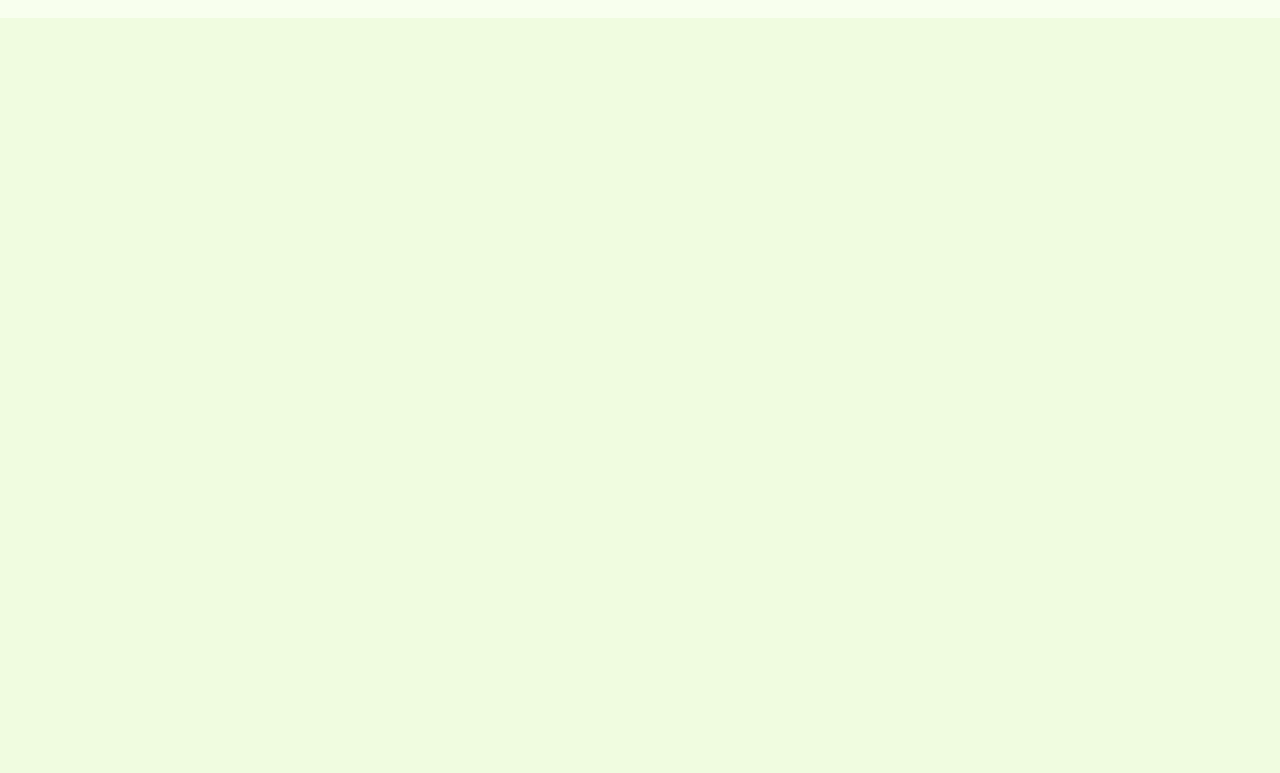
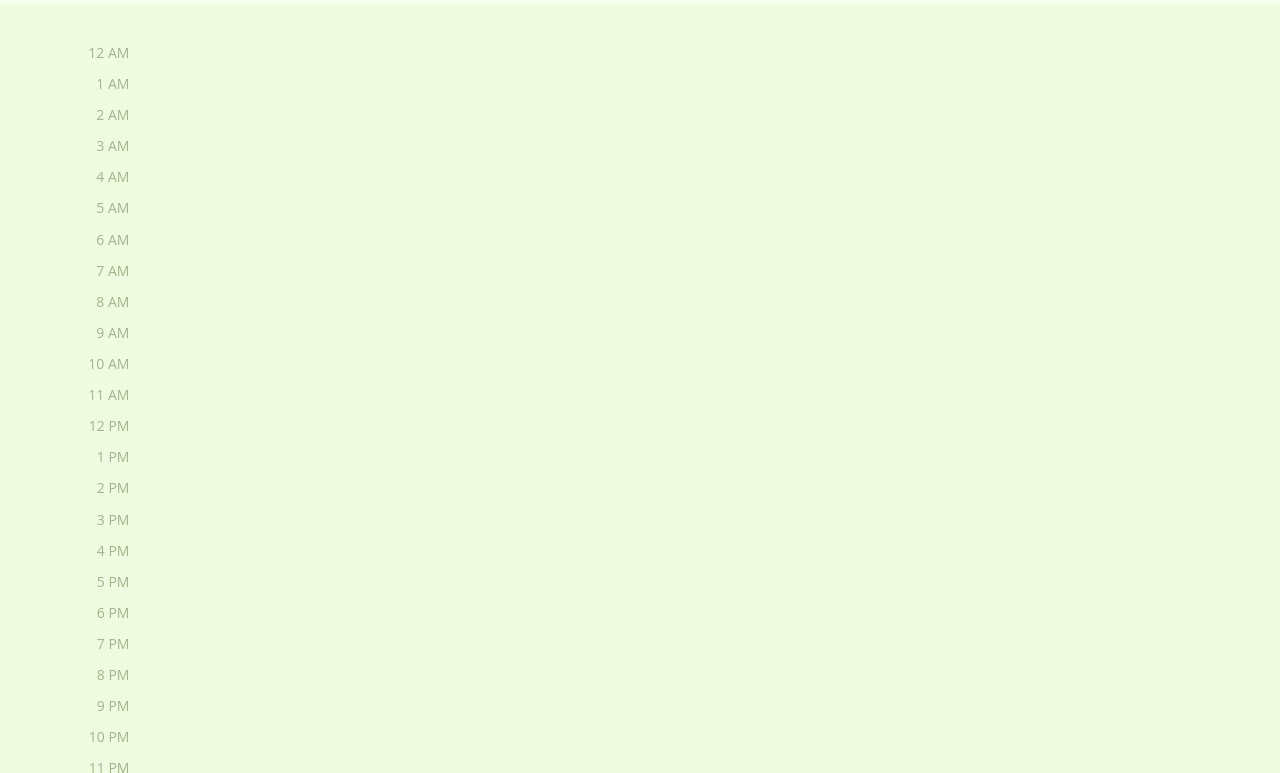
Before and after one commit to chrisamador/PLNR-Archive, a website: page src/index.html in a window 1280 px wide. Shown: the part 180-953 px from the top of the page. Before the commit the page ends 800 px from the top, so only its background shows below. Drawn offline with nearby package versions, Linux system fonts and the light colour scheme.

Commit message:
App process: new backbonejs views

```diff
--- a/src/index.html
+++ b/src/index.html
@@ -37,15 +37,12 @@
 	<div id="loading" class="loading"></div>
 
 	<script type="text/template" id="header__block--template">
-		<header class="header__block">
 			<div class="app-header__block">
 				<h1 style="display:inline-block;margin: 0;margin-right: 14px;">PLNR</h1>
 				<p style="display:inline-block;margin:0;">Plan your week, track your time.</p>
 			</div>
-		</header>
 	</script>
 	<script type="text/template" id="date-selector__block--template">
-		<div class="date-selector__block">
 			<div class="container">
 				<h5 class="date-selector__today">
 					<a href="#" class="date-selector__todaybtn">Today</a>
@@ -67,7 +64,6 @@
 					</a>
 				</div>
 			</div>
-		</div>
 	</script>
 
 
@@ -76,8 +72,13 @@
 			<div class="container">
 				<div class="row">
 					<div class="col-sm-12">
-						<div class="app-week-view__block" id="app-week-view__block">
-
+						<div class="app-week-view__block">
+							<div class="app-week-view__day-titles">
+							</div>
+							<div class="app-week-view__view-hours">
+							</div>
+							<div class="app-week-view__week-view">
+							</div>
 						</div>
 					</div>
 				</div>
--- a/src/js/app.js
+++ b/src/js/app.js
@@ -65,6 +65,10 @@ var Utility = {}
 
 Utility.template = function(id){
 	return _.template($('#'+id).html());
+}
+
+Utility.amountOfDays = function(start, end){
+	return Math.floor(moment.duration(start - end).asDays() + 1)
 }
 
 
@@ -145,23 +149,76 @@ PLNR.View.DateSelectorHeader = Backbone.View.extend({
 	}
 });
 
+PLNR.View.WeekDayTitles = Backbone.View.extend({
+	tagName: 'ul',
+	className: 'week-day-titles__block',
+	initialize: function(attr){
+		this.config = attr;
+	},
+	// html: _.template('<li class="week-day-titles__day <%= class.join(" ") %> "><h5 class="week-day-titles__heading"><%= title %</h5></li>'),
+	render: function(){
+		var Days;
+		console.log(this.config);
+
+		return this;
+	}
+})
 
 PLNR.View.AppCalWeekView = Backbone.View.extend({
-	className : 'app-cal-view__block',
+	className : 'cal-view__block',
 	daysToDisplay : 7,
+	tagName: 'main',
 	html: Utility.template('app-cal-view__block-template'),
+	initialize : function(attr){
+		var defaults = {
+			amountOfDays : 7,
+			amountOfHours : 24,
+			startDate : PLNR.APP.startDate(),
+			endDate: PLNR.APP.endDate()
+		};
+
+		this.config = _.extend(defaults,attr);
+
+	},
 	render : function (){
-		var block = this.$el.find('#app-week-view__block');
+		var dayTitles = new PLNR.View.WeekDayTitles(this.config);
+
+		// Setup the base markup
+		this.$el.html(this.html());
+
 		// Output the day-titles
+		this.$el.find('.app-week-view__day-titles')
+			.html(dayTitles.render().el);
 
 		// Output view-hours
+		this.$el.find('.app-week-view__view-hours').html(function(hours){
+			var html = ['<ul class="view-hours__block">'];
+
+			for(var i = 0; i < hours; i++){
+				html.push(function(i){
+					var time, suffix;
+					if(i === 0 || i === 12){
+						time = '12';
+						suffix = (i == 0) ? ' AM' : ' PM'
+					}else if(i > 12){
+						time = i - 12;
+						suffix = ' PM';
+					}else{
+						time = i;
+						suffix = ' AM';
+					}
+					return '<li class="view-hours__hour">'+ time + suffix +'</li>';
+				}(i));
+			}
+
+			html.push('</ul>');
+			return html.join('');
+		}(this.config.amountOfHours));
 
 		// Output the weekview
-		var daysToDisplay = this.daysToDisplay;
-		while(daysToDisplay){
-			console.log('print day');
-			daysToDisplay--;
-		}
+		this.$el.find('.app-week-view__week-view')
+			.html();
+
 		return this;
 	}
 })
@@ -169,7 +226,7 @@ PLNR.View.AppCalWeekView = Backbone.View.extend({
 // App Calendar View
 PLNR.View.AppView = Backbone.View.extend({
 	collection: singleProjectCollection,
-	// className : 'app-cal-view__block',
+	id: 'PLNR',
 	render : function(){
 
 		// Output the Header
@@ -181,9 +238,6 @@ PLNR.View.AppView = Backbone.View.extend({
 		// Output the Task on the board
 
 		return this;
-	},
-	events : {
-		'click a' : 'render'
 	}
 });
 
@@ -198,7 +252,7 @@ PLNR.View.AppView = Backbone.View.extend({
 
 	var APP = new PLNR.View.AppView();
 
-	$('body').prepend(APP.render().el);
+	$('#loading').after(APP.render().el);
 
 }());
 
```
Also changed, not shown: src/reference.html (+3 -1 lines).
